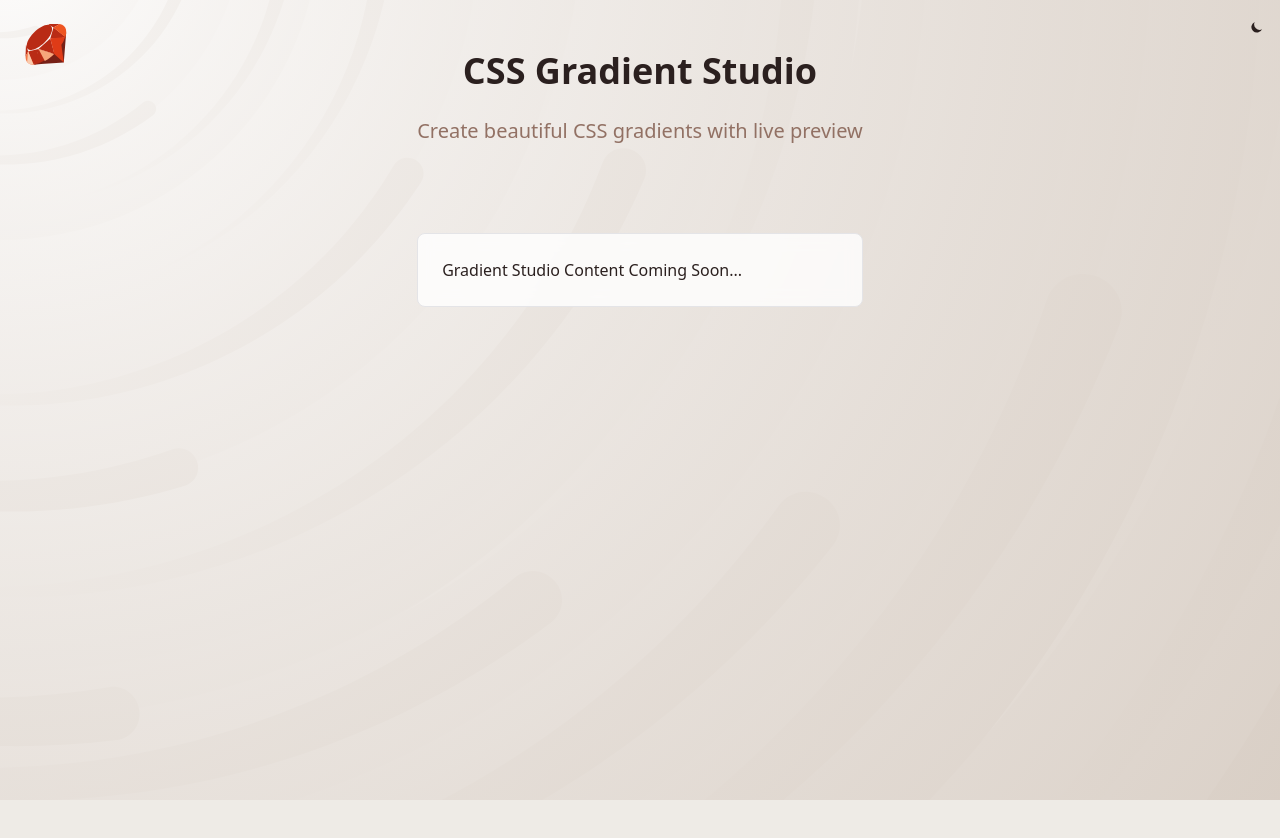
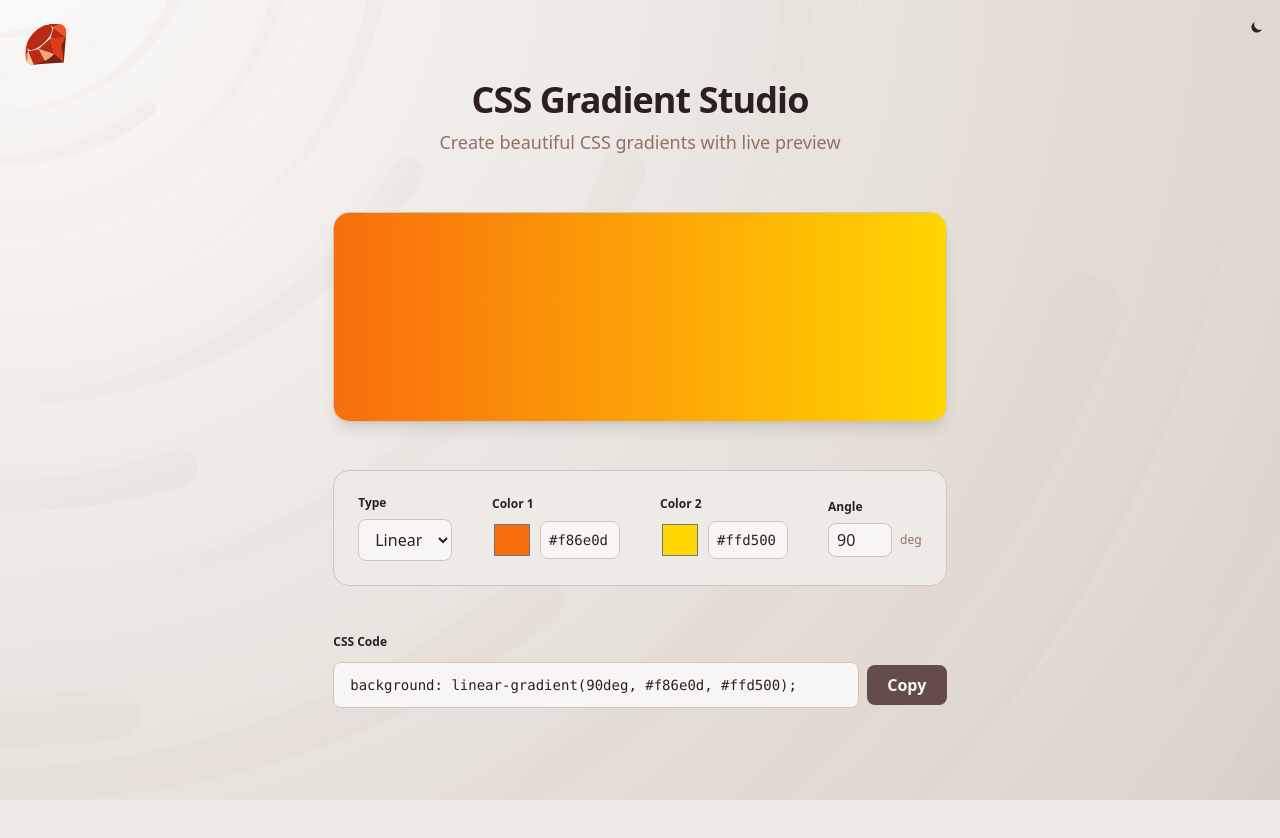
Before and after one commit to Hugofsp93/devtools-hub, a React (Vite) app: page /css-gradient-studio in a window 1280 px wide. Shown: the top 838 px of the page. Built offline with nearby package versions, Linux system fonts and the light colour scheme.

Commit message:
Css Gradient DONE

```diff
--- a/src/pages/CSSGradientStudio.tsx
+++ b/src/pages/CSSGradientStudio.tsx
@@ -1,23 +1,160 @@
+import { useState } from "react";
 import Layout from "../components/Layout";
 
 const CSSGradientStudio = () => {
+  const [type, setType] = useState("linear");
+  const [color1, setColor1] = useState("#f86e0d");
+  const [color2, setColor2] = useState("#ffd500");
+  const [color1Input, setColor1Input] = useState("#f86e0d");
+  const [color2Input, setColor2Input] = useState("#ffd500");
+  const [angle, setAngle] = useState(90);
+  const [copied, setCopied] = useState(false);
+
+  // Handle color1 hex input
+  const handleColor1Input = (val: string) => {
+    // Always start with #
+    if (!val.startsWith("#")) val = "#" + val.replace(/^#+/, "");
+    // Only allow # and hex digits, max 7 chars
+    val = val.slice(0, 7).replace(/[^#0-9a-fA-F]/g, "");
+    setColor1Input(val);
+    if (/^#([0-9A-Fa-f]{6})$/.test(val)) setColor1(val);
+  };
+  // Handle color2 hex input
+  const handleColor2Input = (val: string) => {
+    if (!val.startsWith("#")) val = "#" + val.replace(/^#+/, "");
+    val = val.slice(0, 7).replace(/[^#0-9a-fA-F]/g, "");
+    setColor2Input(val);
+    if (/^#([0-9A-Fa-f]{6})$/.test(val)) setColor2(val);
+  };
+
+  // Sync color pickers with input
+  const handleColor1Picker = (val: string) => {
+    setColor1(val);
+    setColor1Input(val);
+  };
+  const handleColor2Picker = (val: string) => {
+    setColor2(val);
+    setColor2Input(val);
+  };
+
+  const gradient =
+    type === "linear"
+      ? `linear-gradient(${angle}deg, ${color1}, ${color2})`
+      : `radial-gradient(circle, ${color1}, ${color2})`;
+
+  const cssCode = `background: ${gradient};`;
+
+  const handleCopy = () => {
+    navigator.clipboard.writeText(cssCode);
+    setCopied(true);
+    setTimeout(() => setCopied(false), 1200);
+  };
+
   return (
     <Layout>
-      <div className="flex flex-col items-center gap-12">
-        <div className="relative flex flex-col items-center gap-6 pb-10">
-          <h1 className="relative text-center text-4xl leading-[125%] font-bold text-icon-950 dark:text-icon-50">
-            CSS Gradient Studio
-          </h1>
-          <span className="inline-flex flex-col items-center justify-center gap-2.5 text-center">
-            <span className="inline text-xl text-icon-600 dark:text-icon-200">
-              Create beautiful CSS gradients with live preview
-            </span>
-          </span>
+      <div className="flex flex-col items-center gap-10 py-8">
+        <div className="flex flex-col items-center gap-2 pb-4">
+          <h1 className="text-4xl font-bold text-icon-950 dark:text-icon-50 tracking-tight">CSS Gradient Studio</h1>
+          <span className="text-lg text-icon-600 dark:text-icon-200">Create beautiful CSS gradients with live preview</span>
         </div>
 
-        <div className="w-full max-w-4xl bg-white/80 dark:bg-gray-800/80 backdrop-blur-sm rounded-lg border border-gray-200 dark:border-gray-700 p-6">
-          {/* Add your gradient studio content here */}
-          <p className="text-icon-950 dark:text-icon-200">Gradient Studio Content Coming Soon...</p>
+        {/* Gradient Preview */}
+        <div className="w-full max-w-2xl rounded-2xl border border-icon-200 dark:border-icon-700 shadow-lg overflow-hidden mb-2 bg-icon-50 dark:bg-gray-900 transition-all">
+          <div
+            className="w-full h-52 transition-all duration-300"
+            style={{ background: gradient }}
+          />
+        </div>
+
+        {/* Controls */}
+        <div className="w-full max-w-2xl bg-icon-100 dark:bg-gray-900 border border-icon-200 dark:border-icon-800 rounded-2xl p-6 flex flex-col md:flex-row gap-6 md:gap-10 items-center justify-center transition-all">
+          {/* Type */}
+          <div className="flex flex-col items-start gap-1 w-full max-w-[120px]">
+            <label className="text-xs font-semibold text-icon-950 dark:text-icon-100 mb-1">Type</label>
+            <select
+              className="rounded-lg border px-3 py-2 w-full bg-icon-50 dark:bg-gray-900 text-icon-950 dark:text-icon-50 border-icon-200 dark:border-icon-900 focus:ring-1 focus:ring-icon-400 outline-none transition"
+              value={type}
+              onChange={e => setType(e.target.value)}
+            >
+              <option value="linear">Linear</option>
+              <option value="radial">Radial</option>
+            </select>
+          </div>
+          {/* Color 1 */}
+          <div className="flex flex-col items-start gap-1 w-full max-w-[180px]">
+            <label className="text-xs font-semibold text-icon-950 dark:text-icon-100 mb-1">Color 1</label>
+            <div className="flex items-center gap-2 w-full">
+              <input
+                type="color"
+                value={color1}
+                onChange={e => handleColor1Picker(e.target.value)}
+                className="w-10 h-10 p-0 cursor-pointer transition"
+                aria-label="Select first color"
+              />
+              <input
+                type="text"
+                value={color1Input}
+                onChange={e => handleColor1Input(e.target.value)}
+                maxLength={7}
+                className="w-20 rounded-lg border px-2 py-2 text-sm bg-icon-50 dark:bg-gray-900 text-icon-950 dark:text-icon-50 border-icon-200 dark:border-icon-700 focus:ring-1 focus:ring-icon-400 outline-none transition font-mono"
+                aria-label="Hex value for color 1"
+              />
+            </div>
+          </div>
+          {/* Color 2 */}
+          <div className="flex flex-col items-start gap-1 w-full max-w-[180px]">
+            <label className="text-xs font-semibold text-icon-950 dark:text-icon-100 mb-1">Color 2</label>
+            <div className="flex items-center gap-2 w-full">
+              <input
+                type="color"
+                value={color2}
+                onChange={e => handleColor2Picker(e.target.value)}
+                className="w-10 h-10 p-0 bg-transparent cursor-pointer transition"
+                aria-label="Select second color"
+              />
+              <input
+                type="text"
+                value={color2Input}
+                onChange={e => handleColor2Input(e.target.value)}
+                maxLength={7}
+                className="w-20 rounded-lg border px-2 py-2 text-sm bg-icon-50 dark:bg-gray-900 text-icon-950 dark:text-icon-50 border-icon-200 dark:border-icon-700 focus:ring-1 focus:ring-icon-400 outline-none transition font-mono"
+                aria-label="Hex value for color 2"
+              />
+            </div>
+          </div>
+          {/* Angle */}
+          {type === "linear" && (
+            <div className="flex flex-col items-start gap-1 w-full max-w-[120px]">
+              <label className="text-xs font-semibold text-icon-950 dark:text-icon-100 mb-1">Angle</label>
+              <div className="flex items-center gap-2">
+                <input
+                  type="number"
+                  min={0}
+                  max={360}
+                  value={angle}
+                  onChange={e => setAngle(Number(e.target.value))}
+                  className="rounded-lg border px-2 py-1 w-16 bg-icon-50 dark:bg-gray-900 text-icon-950 dark:text-icon-50 border-icon-200 dark:border-icon-700 focus:ring-1 focus:ring-icon-400 outline-none transition"
+                  aria-label="Set angle for linear gradient"
+                />
+                <span className="text-xs text-icon-600 dark:text-icon-200">deg</span>
+              </div>
+            </div>
+          )}
+        </div>
+
+        {/* CSS Code Output */}
+        <div className="w-full max-w-2xl flex flex-col gap-2 mt-2">
+          <label className="block text-xs font-semibold text-icon-950 dark:text-icon-50 mb-1">CSS Code</label>
+          <div className="flex items-center gap-2">
+            <pre className="bg-icon-50 dark:bg-gray-900 rounded-lg px-4 py-3 text-sm overflow-x-auto select-all flex-1 border border-icon-200 dark:border-icon-700 transition-all font-mono text-icon-950 dark:text-icon-50">{cssCode}</pre>
+            <button
+              onClick={handleCopy}
+              className={`min-w-[80px] px-4 py-2 rounded-lg font-semibold transition bg-icon-800 text-icon-50 hover:bg-icon-600 focus:ring-1 focus:ring-icon-400 outline-none relative ${copied ? 'bg-green-500' : ''}`}
+              aria-label="Copy CSS code"
+            >
+              {copied ? "Copied!" : "Copy"}
+            </button>
+          </div>
         </div>
       </div>
     </Layout>
```
